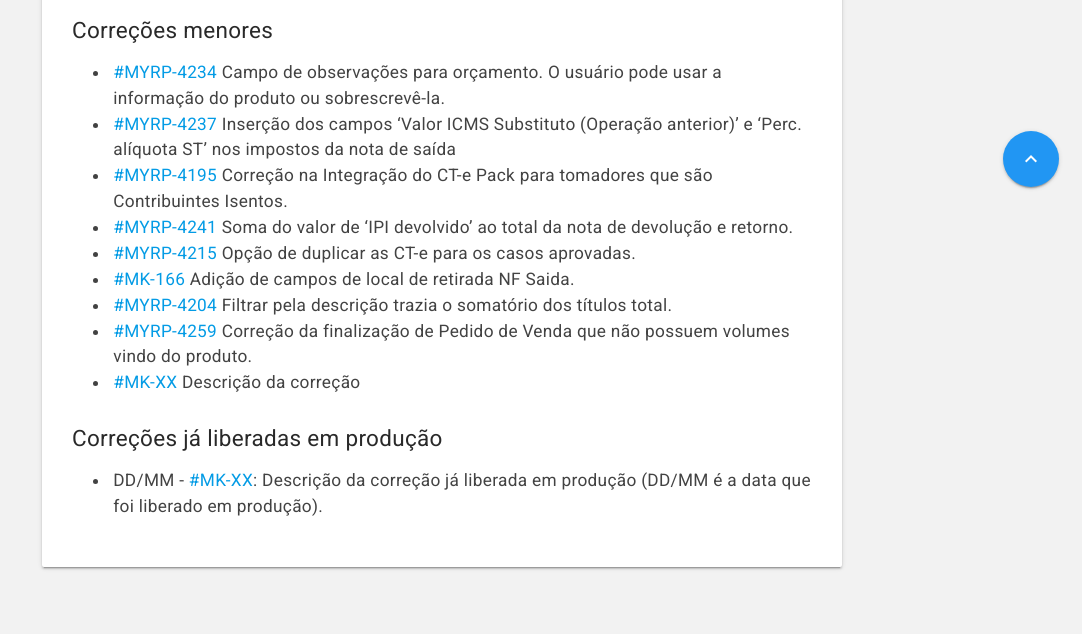
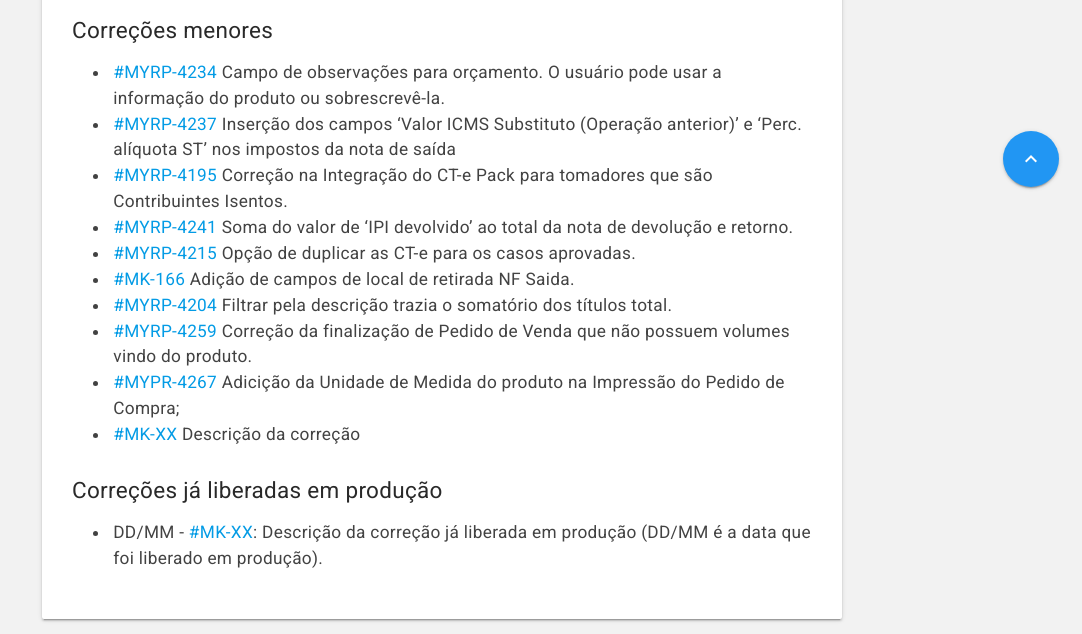
Before and after one commit to myrp-maicon/changelog-myrp, a Jekyll site: the page built from docs/myrp/19.05.02.md, in a window 1280 px wide. Shown: the part 690-1324 px from the top of the page, without its empty margins (198-1280 px from the left). Built offline with Jekyll 4.4.1, drawn with Linux system fonts in a browser that asks for light colours; nearby versions of some CDN libraries; our own code applies the rules of GitHub Pages for plain Markdown files; the repository's description, which GitHub fills in, is left out; before the commit the page ends 1272 px from its top, so only the background shows below that.

Commit message:
AD:MYPR-4267
Adicição da Unidade de Medida do produto na Impressão do Pedido de Compra;

```diff
--- a/docs/myrp/19.05.02.md
+++ b/docs/myrp/19.05.02.md
@@ -15,6 +15,7 @@
 * [#MK-166](https://devmyrp.atlassian.net/browse/MK-166) Adição de campos de local de retirada NF Saida.
 * [#MYRP-4204](https://devmyrp.atlassian.net/browse/MYRP-4204) Filtrar pela descrição trazia o somatório dos títulos total.
 * [#MYRP-4259](https://devmyrp.atlassian.net/browse/MYRP-4259) Correção da finalização de Pedido de Venda que não possuem volumes vindo do produto.
+* [#MYPR-4267](https://devmyrp.atlassian.net/browse/MYPR-4267) Adicição da Unidade de Medida do produto na Impressão do Pedido de Compra;
 * [#MK-XX](https://devmyrp.atlassian.net/browse/MK-XX) Descrição da correção
 
 
```
